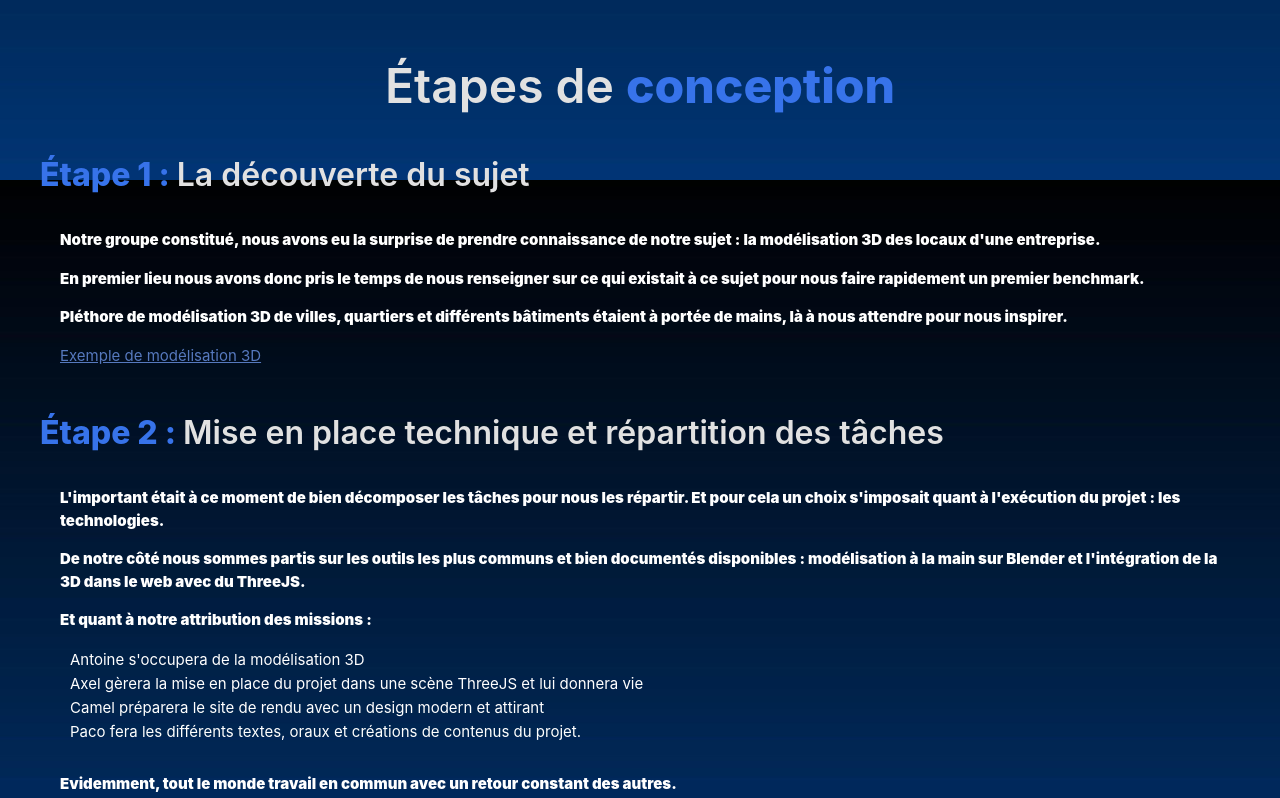
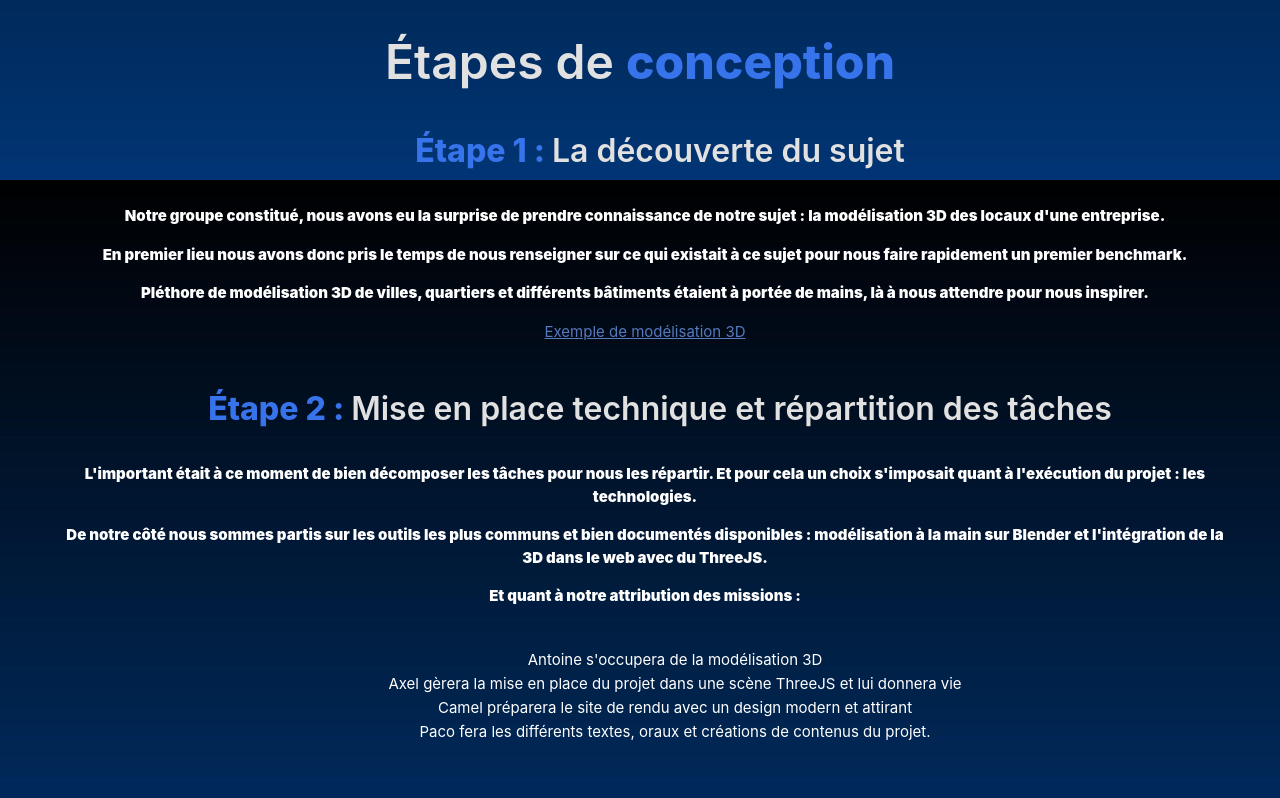
Before and after one commit to Twikus/sae501-villeroy, a Vue app: page / in a window 1280 px wide. Shown: the part 3020-3818 px from the top of the page. Built offline with nearby package versions, Linux system fonts and the light colour scheme; a web font is replaced by a local one.

Commit message:
fix links and align to center for steps

```diff
--- a/src/App.vue
+++ b/src/App.vue
@@ -97,27 +97,27 @@ const submitForm = () => {
           <h1>Projet :</h1>
         </div>
         <iframe class="three" src="https://sae501-product.axelduquelzar.fr/"></iframe>
+        <a href="https://sae501-product.axelduquelzar.fr/">Ouvrir le projet dans un autre onglet</a>
       </section>
       <section id="process">
         <h1>Étapes de <span class="bluespan">conception</span></h1> <br>
         <div class="project-details">
-
           <h2 class="process-h2"><span class="bluespan">Étape 1 : </span>La découverte du sujet</h2> <br>
           <p>Notre groupe constitué, nous avons eu la surprise de prendre connaissance de notre sujet : la modélisation 3D des locaux d'une entreprise.</p>
           <p>En premier lieu nous avons donc pris le temps de nous renseigner sur ce qui existait à ce sujet pour nous faire rapidement un premier benchmark.</p>
           <p>Pléthore de modélisation 3D de villes, quartiers et différents bâtiments étaient à portée de mains, là à nous attendre pour nous inspirer.</p>
-          <p><a href="https://sae501-product.axelduquelzar.fr" class="ref-poc">Exemple de modélisation 3D</a></p> <br>
+          <p><a href="https://windland-neotix.vercel.app/" class="ref-poc">Exemple de modélisation 3D</a></p> <br>
 
           <h2 class="process-h2"><span class="bluespan">Étape 2 : </span> Mise en place technique et répartition des tâches</h2> <br>
           <p>L'important était à ce moment de bien décomposer les tâches pour nous les répartir. Et pour cela un choix s'imposait quant à l'exécution du projet : les technologies.</p>
           <p>De notre côté nous sommes partis sur les outils les plus communs et bien documentés disponibles : modélisation à la main sur Blender et l'intégration de la 3D dans le web avec du ThreeJS.</p>
           <p>Et quant à notre attribution des missions :</p>
-          <ul>
+          <ul> <br>
             <li>Antoine s'occupera de la modélisation 3D</li>
             <li>Axel gèrera la mise en place du projet dans une scène ThreeJS et lui donnera vie</li>
             <li>Camel préparera le site de rendu avec un design modern et attirant</li>
             <li>Paco fera les différents textes, oraux et créations de contenus du projet.</li>
-          </ul> <br>
+          </ul> <br> <br>
           <p>Evidemment, tout le monde travail en commun avec un retour constant des autres.</p> <br>
 
           <h2 class="process-h2"><span class="bluespan">Étape 3 : </span> Les premiers pas</h2> <br>
@@ -344,7 +344,14 @@ header {
 }
 
 body {
+  a {
+    color: #3773ea;
+    text-decoration: none;
 
+    &:hover {
+      color: #ffffff;
+    }
+  }
   overflow: hidden;
 
   video {
@@ -391,15 +398,6 @@ body {
   }
 
   .project-details {
-    text-align: left;
-
-    p {
-      margin-bottom: 1rem;
-      margin-top: 40px;
-      margin-left: 40px;
-      line-height: 1.5;
-      font-weight: 900;
-    }
 
     a {
       color: #3773ea;
@@ -449,9 +447,15 @@ body {
   align-items: center;
   flex-direction: column;
 
+  p {
+    text-align: center;
+  }
+
   ul {
     list-style-type: none;
     margin-left: 70px;
+    text-align: center;
+
   }
 
   a {
@@ -516,6 +520,7 @@ body {
   font-weight: 600;
   color: #e1e1e1;
   margin-left: 40px;
+  text-align: center;
 }
 
 .image-map {
@@ -848,6 +853,8 @@ body {
 
   #process {
     height: 450vh;
+    margin-bottom: 200px;
+    text-align: center;
 
     h1 {
       font-size: 2rem;
@@ -857,6 +864,7 @@ body {
     .project-details {
       flex-direction: column;
       gap: 1rem;
+      text-align: center;
 
       .process-h2 {
         margin: 0;
```
